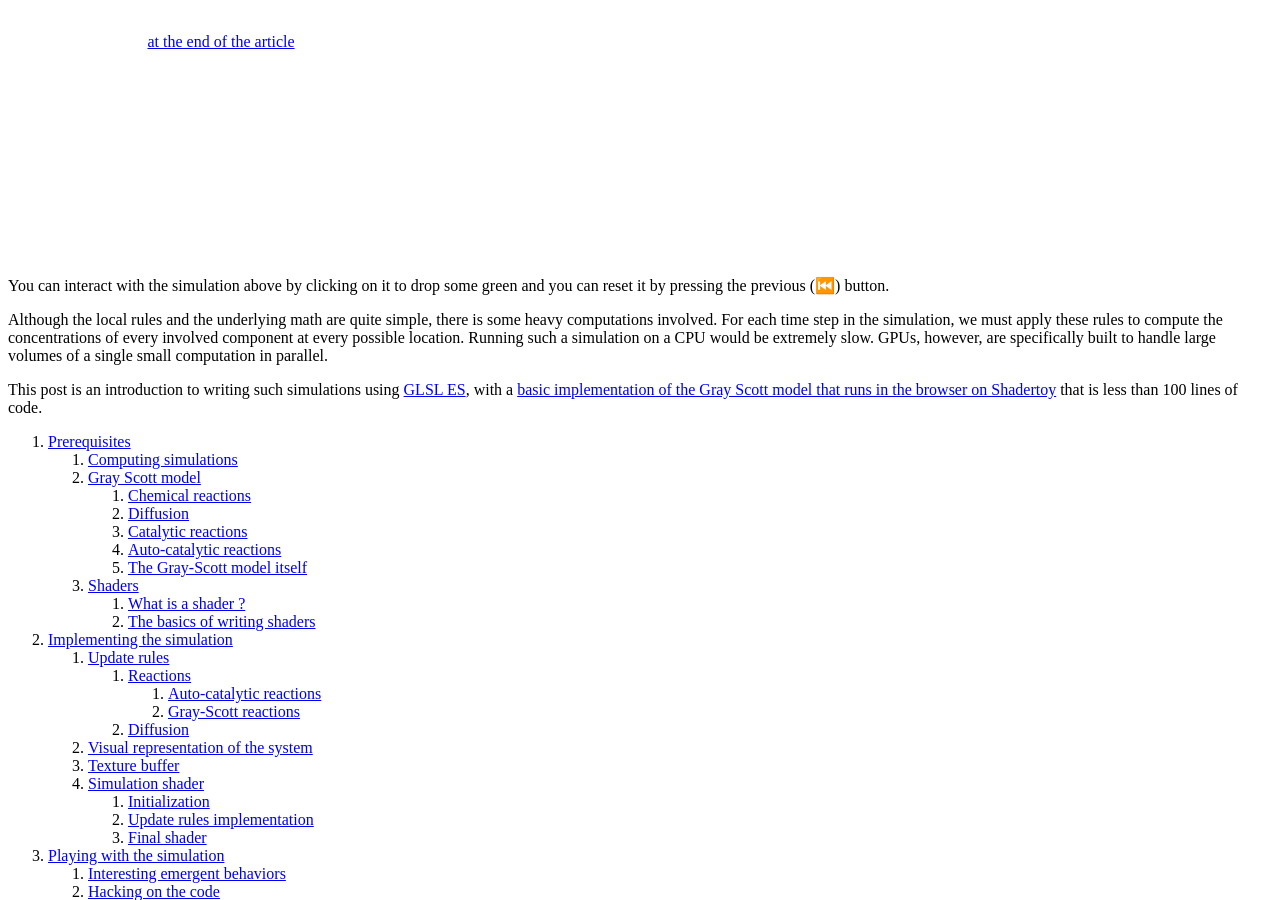
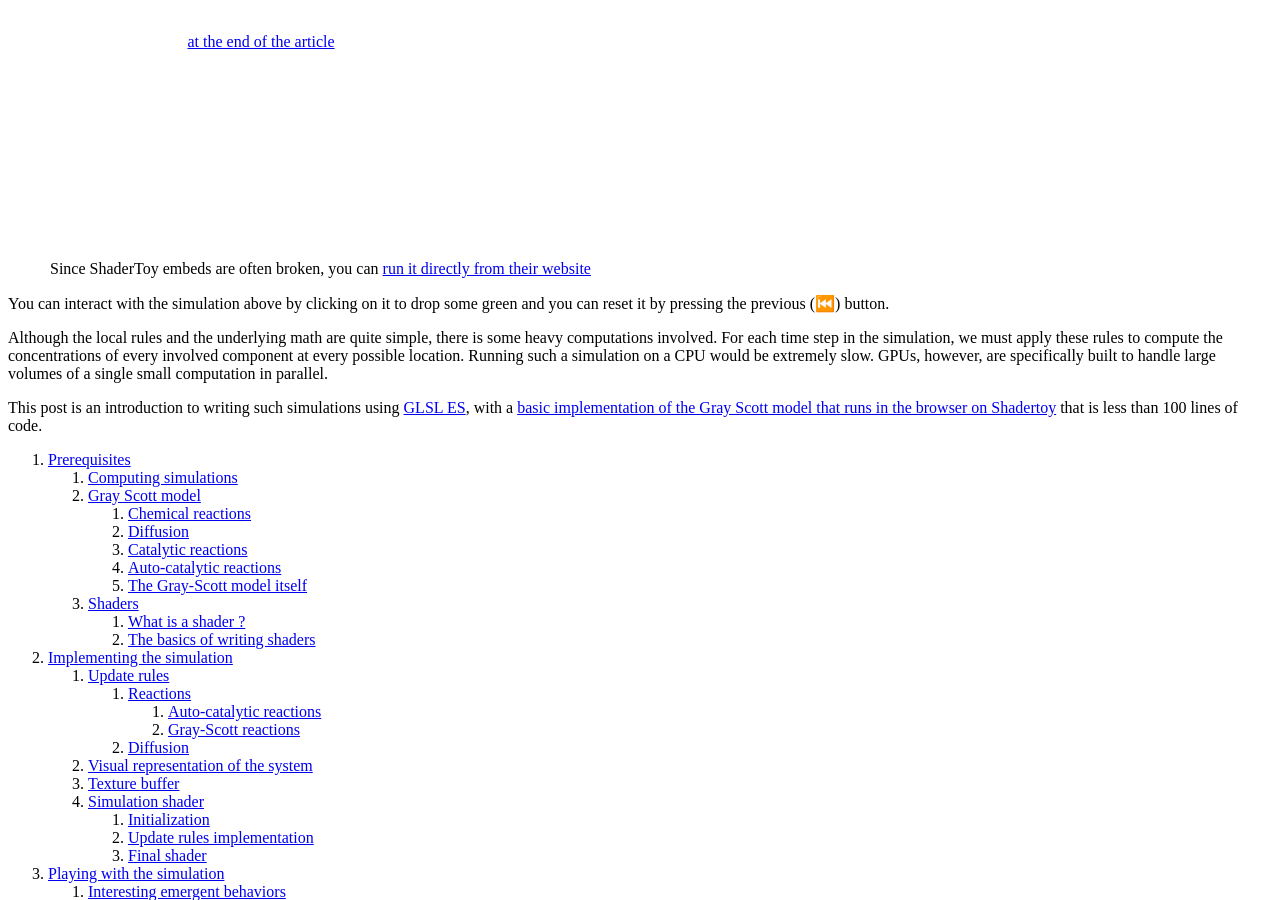
Before and after one commit to pcouy/pcouy.github.io, a Jekyll site: the page built from _posts/2024-09-08-gray-scott-shader.md, in a window 1280 px wide and 900 px high, scrolled down 5694 px. Built offline with Jekyll 4.4.1, drawn with Linux system fonts in a browser that asks for light colours; comment, search, counter and statistics services are not loaded.

Commit message:
Add legend for broken shadertoy embed

```diff
--- a/_posts/2024-09-08-gray-scott-shader.md
+++ b/_posts/2024-09-08-gray-scott-shader.md
@@ -18,11 +18,17 @@ is an interesting instance of [emergence](https://en.wikipedia.org/wiki/Emergenc
 By simulating a small chemical system that involves only a few components and
 reactions, complex and mesmerizing patterns appear.
 
+<figure>
 <iframe
     srcdoc="<div style=&quot;position:absolute;top:33%;color:white;&quot;>Please be patient as shadertoy is overloaded sometimes. While you wait for shadertoy to load, you can watch the video <a target=&quot;_parent&quot; href=&quot;{{ site.url }}{{ page.url }}#interesting-emergent-behaviors&quot;> at the end of the article</a></div>"
     onload="this.removeAttribute('srcdoc')"
     src="https://www.shadertoy.com/embed/lXXcz7?gui=true&t=0&paused=false&muted=false"
 width="640" height="360" frameborder="0" allowfullscreen="allowfullscreen"></iframe>
+    <legend>Since ShaderToy embeds are often broken, you can <a
+    href="https://www.shadertoy.com/view/lXXcz7">run it directly from their
+    website</a>
+    </legend>
+</figure>
 
 You can interact with the simulation above by clicking on it to drop some green
 and you can reset it by pressing the previous (⏮️) button.
```
